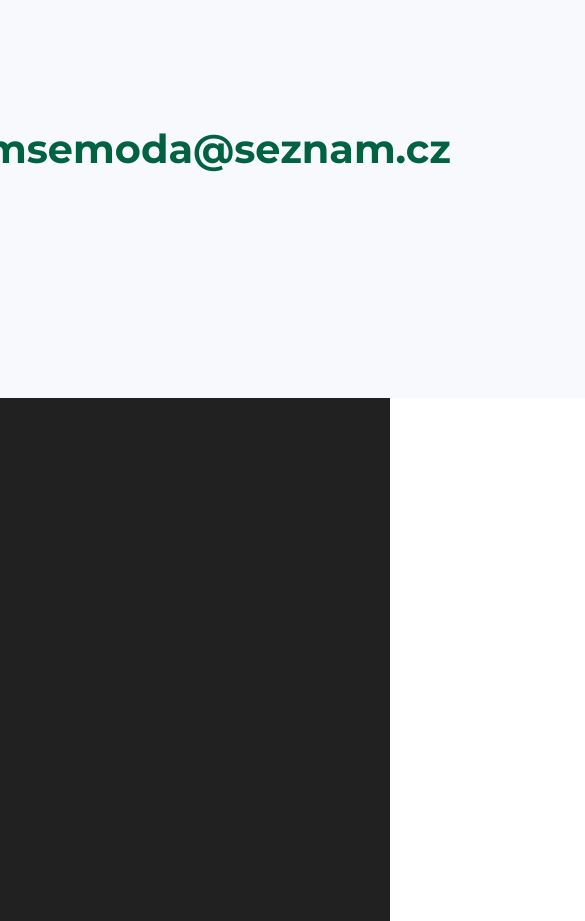
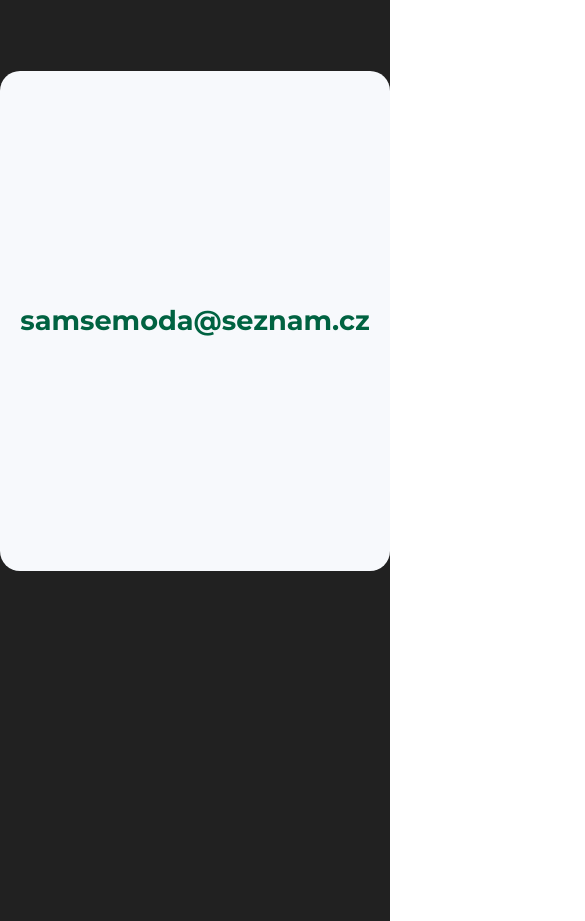
Before and after one commit to SamuelsonSemoda/Portfolio, a plain HTML site: page portfolio/index.html in a window 390 px wide. Shown: the part 6360-7281 px from the top of the page, 585 px wide, since content can reach past the window. Drawn offline with Linux system fonts and the light colour scheme.

Commit message:
Update style.css

```diff
--- a/portfolio/style.css
+++ b/portfolio/style.css
@@ -245,7 +245,7 @@ header ul li a {
 }
 
 .contact-block {
-    width: 1200px;
+    width: 50%;
     height: 500px;
     border-radius: 20px;
     background-color: var(--light-color);
@@ -309,4 +309,16 @@ footer {
         align-items: center;
     }
 
+    .card-list .card-item {
+        width: 100%;
+        height: auto;
+    }
+
+    .heading-two {
+        font-size: 1.7rem;
+    }
+
+    .contact-block {
+        width: 100%;
+    }
 }
```
